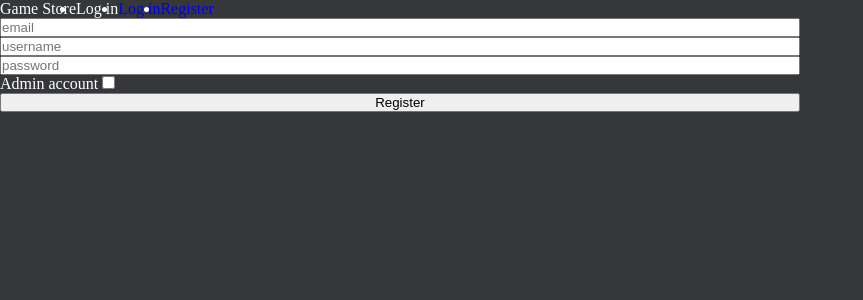
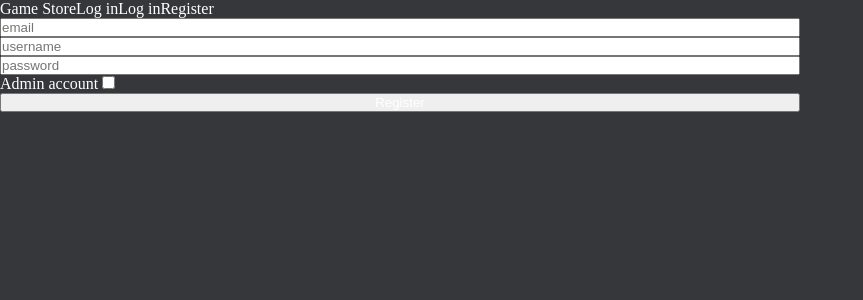
Before and after one commit to KehlerCreations/Webbshop, a PHP site: page /Public/login.php in a window 1280 px wide. Shown: the top 300 px of the page, without its empty margins (0-863 px from the left). Run offline with PHP 8.4, Linux system fonts and the light colour scheme.

Commit message:
Update style.css

```diff
--- a/style.css
+++ b/style.css
@@ -2,6 +2,7 @@
     margin: 0;
     padding: 0;
     text-decoration: none;
+    color: white;
 }
 
 body {
@@ -18,6 +19,7 @@ header {
 
     & nav ul {
         display: flex;
+        list-style-type: none;
     }
 
 }
```
